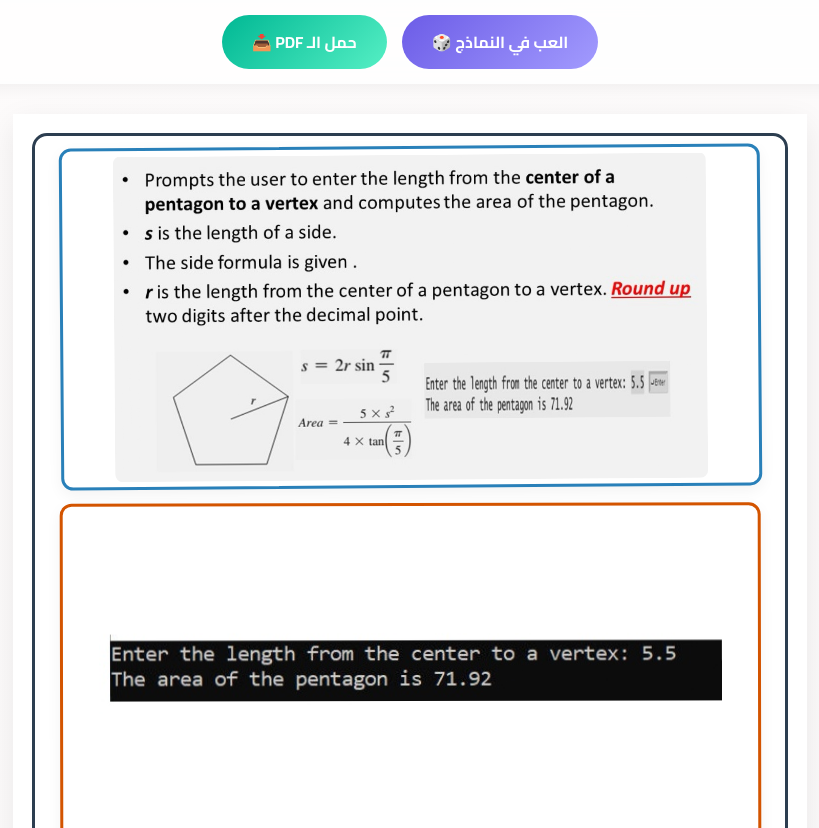
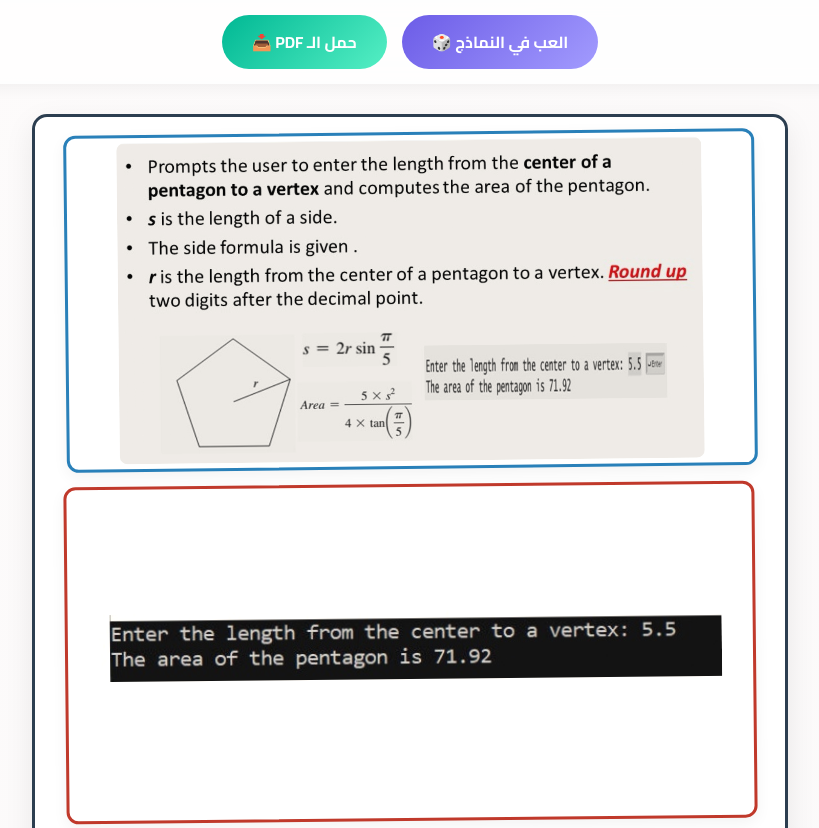
Before and after one commit to Elbtat24/Pdfs, a plain HTML site: page index.html in a window 1280 px wide. Shown: the top 828 px of the page, without its empty margins (230-1049 px from the left). Drawn offline with Linux system fonts and the light colour scheme.

Commit message:
Update index.html

```diff
--- a/index.html
+++ b/index.html
@@ -53,33 +53,26 @@
         }
         .ghost { opacity: 0 !important; transform: scale(0.98); }
 
-        /* تصميم الورقة - بيضاء وبدون فريم، مجرد حاوية بحجم A4 */
+        /* تصميم الورقة - تم تصغير المقاسات لضمان عدم قص الفريم */
         .sheet {
-            width: 210mm;
-            height: 296mm;
-            /* مساحة الأمان اللي هتمنع الفريم الداخلي إنه يلمس الأطراف */
-            padding: 5mm;
+            width: 200mm; /* تم التصغير من 210 */
+            height: 285mm; /* تم التصغير من 296 */
+            padding: 4mm; /* تصغير البادينج الداخلي قليلاً */
             page-break-after: always;
             page-break-inside: avoid !important;
-            box-sizing: border-box;
-            margin-bottom: 25px;
-            background: #fff;
+            break-inside: avoid !important;
+            display: flex; flex-direction: column;
+            gap: 15px;
+            justify-content: space-evenly; align-items: center;
+            box-sizing: border-box; margin-bottom: 25px;
+            background: #fff; border-radius: 15px;
             box-shadow: 0 10px 30px rgba(0,0,0,0.08);
+            transition: all 0.4s ease;
+            overflow: hidden;
+            margin-left: auto; /* لضمان التوسيط */
+            margin-right: auto;
         }
-
-        /* الإطار الداخلي - هو ده اللي هياخد اللون والفريم */
-        .inner-frame {
-            width: 100%;
-            height: 100%;
-            box-sizing: border-box;
-            border-radius: 15px;
-            display: flex;
-            flex-direction: column;
-            gap: 15px;
-            justify-content: space-evenly;
-            align-items: center;
-            padding: 10px;
-        }
+        .sheet:last-child { page-break-after: auto; }
 
         /* حاوية الصورة */
         .pic-wrap {
@@ -94,8 +87,10 @@
             min-height: 0;
             box-sizing: border-box;
             page-break-inside: avoid !important;
+            break-inside: avoid !important;
         }
 
+        /* الصورة نفسها */
         .pic-wrap img {
             max-width: 100%;
             max-height: 100%;
@@ -105,10 +100,10 @@
 
         @media print {
             .actions-bar { display: none !important; }
-            body { background: #fff; margin: 0; padding: 0; }
+            body { background: #fff; }
             .sheet {
-                margin: 0 !important;
-                box-shadow: none;
+                margin: 0 auto; border-radius: 0; box-shadow: none; border: none !important;
+                width: 210mm;
                 height: 297mm;
             }
         }
@@ -127,79 +122,92 @@
         const bStyles = ['solid', 'dashed', 'dotted', 'double'];
         const pColors = ['#2c3e50', '#c0392b', '#27ae60', '#d35400', '#8e44ad', '#16a085', '#2980b9'];
 
+        // تهيئة التطبيق
         document.addEventListener('DOMContentLoaded', () => {
             const area = document.getElementById('paperArea');
+
             for (let i = 1; i <= 16; i++) {
                 let pg = document.createElement('div');
                 pg.className = 'sheet';
 
-                // أنشأنا حاوية داخلية للفريم عشان نضمن إنه ميخرجش برا الورقة
-                let frame = document.createElement('div');
-                frame.className = 'inner-frame';
+                // استثناء الورق اللي فيه صورتين بس
+                let picsNum = [5, 6, 11, 16].includes(i) ? 2 : 3;
 
-                let picsNum = [5, 6, 11, 16].includes(i) ? 2 : 3;
                 let imgsHtml = '';
                 for (let j = 1; j <= picsNum; j++) {
-                    imgsHtml += `<div class="pic-wrap"><img src="img/p${i}_${j}.jpg" onerror="this.src='https://via.placeholder.com/600x200?text=Missing+p${i}_${j}'"></div>`;
+                    imgsHtml += `
+                        <div class="pic-wrap">
+                            <img src="img/p${i}_${j}.jpg" onerror="this.src='https://via.placeholder.com/600x200?text=Missing+p${i}_${j}'">
+                        </div>`;
                 }
-
-                frame.innerHTML = imgsHtml;
-                pg.appendChild(frame);
+                pg.innerHTML = imgsHtml;
                 area.appendChild(pg);
             }
+
             mixItUp();
+            console.log("App Initialized by Albtat 🚀");
         });
 
         const triggerMix = () => {
             const wrap = document.getElementById('paperArea');
             wrap.classList.add('ghost');
-            setTimeout(() => { mixItUp(); wrap.classList.remove('ghost'); }, 350);
+            setTimeout(() => {
+                mixItUp();
+                wrap.classList.remove('ghost');
+            }, 350);
         }
 
         const mixItUp = () => {
-            // التعديل هنا: بنلعب في ستايل الإطار الداخلي (.inner-frame) مش الورقة كلها
             document.querySelectorAll('.sheet').forEach(s => {
-                let frame = s.querySelector('.inner-frame');
-                let items = Array.from(frame.querySelectorAll('.pic-wrap'));
-
+                let items = Array.from(s.querySelectorAll('.pic-wrap'));
                 items.sort(() => Math.random() - 0.5);
-                items.forEach(el => frame.appendChild(el));
+                items.forEach(el => s.appendChild(el));
 
                 let rndStyle = bStyles[Math.floor(Math.random() * bStyles.length)];
                 let rndColor = pColors[Math.floor(Math.random() * pColors.length)];
                 let rndWidth = Math.floor(Math.random() * 4) + 2;
-
-                // تطبيق الفريم على الحاوية الداخلية
-                frame.style.border = `${rndWidth}px ${rndStyle} ${rndColor}`;
-                frame.style.background = Math.random() > 0.5 ? '#fcfcfc' : '#ffffff';
+                s.style.border = `${rndWidth}px ${rndStyle} ${rndColor}`;
+                s.style.background = Math.random() > 0.5 ? '#fcfcfc' : '#ffffff';
 
                 items.forEach(pic => {
                     let img = pic.querySelector('img');
                     pic.style.border = `3px solid ${pColors[Math.floor(Math.random() * pColors.length)]}`;
-                    pic.style.transform = `rotate(${(Math.random() - 0.5) * 1}deg)`;
+                    pic.style.transform = `rotate(${(Math.random() - 0.5) * 1.5}deg)`;
+
+                    let sp = Math.random() * 0.15;
+                    let cn = 0.9 + Math.random() * 0.2;
+                    let br = 0.95 + Math.random() * 0.1;
+                    let hr = Math.floor(Math.random() * 15) - 7;
+                    img.style.filter = `sepia(${sp}) contrast(${cn}) brightness(${br}) hue-rotate(${hr}deg)`;
                 });
             });
         }
 
+        // حفظ ملف الـ PDF
         const getPDF = () => {
             const actionBar = document.querySelector('.actions-bar');
-            actionBar.style.display = 'none';
+            actionBar.style.display = 'none'; // إخفاء الأزرار لضمان جودة المسح
 
             const opt = {
-                margin: 0,
+                margin: [5, 5, 5, 5], // التعديل هنا: إضافة هامش 5 ملليمتر من جميع الجهات لضمان عدم قص الفريم
                 filename: 'El_Mlokhia_V2.pdf',
                 image: { type: 'jpeg', quality: 0.98 },
                 html2canvas: {
-                    scale: 1.5,
+                    scale: 2, // تم رفع الدقة قليلاً لنتائج أفضل
                     useCORS: true,
-                    letterRendering: true,
-                    scrollY: 0
+                    letterRendering: true
                 },
                 jsPDF: { unit: 'mm', format: 'a4', orientation: 'portrait' },
-                pagebreak: { mode: ['css', 'legacy'] }
+                pagebreak: {
+                    mode: ['css', 'legacy'],
+                    avoid: ['.sheet', '.pic-wrap', 'img']
+                }
             };
 
             html2pdf().set(opt).from(document.getElementById('paperArea')).save().then(() => {
+                actionBar.style.display = 'flex';
+            }).catch(err => {
+                console.error("PDF Error: ", err);
                 actionBar.style.display = 'flex';
             });
         }
```
